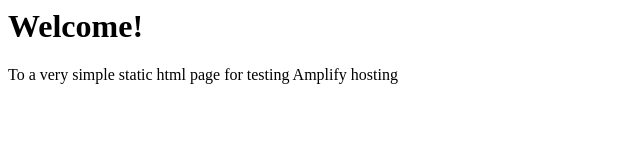
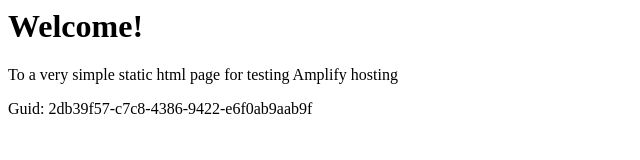
Before and after one commit to amplify-github-test-hkg/Github-PR-Commit-Integration-Test-DoNotTouch-GitHubAutoBuildPrPreviewCanaryTest-v1-prod-ap-east-1, a website: page src/index.html in a window 1280 px wide. Shown: the whole page, without its empty margins (0-640 px from the left). Drawn offline with Linux system fonts and the light colour scheme.

Commit message:
commit from integ tests

```diff
--- a/src/index.html
+++ b/src/index.html
@@ -1,3 +1,5 @@
+
+
 <html lang="en">
 
 <head>
@@ -10,6 +12,6 @@
 <body>
     <h1>Welcome!</h1>
     <p>To a very simple static html page for testing Amplify hosting</p>
-</body>
+    <p>Guid: 2db39f57-c7c8-4386-9422-e6f0ab9aab9f</p></body>
 
 </html>
```
